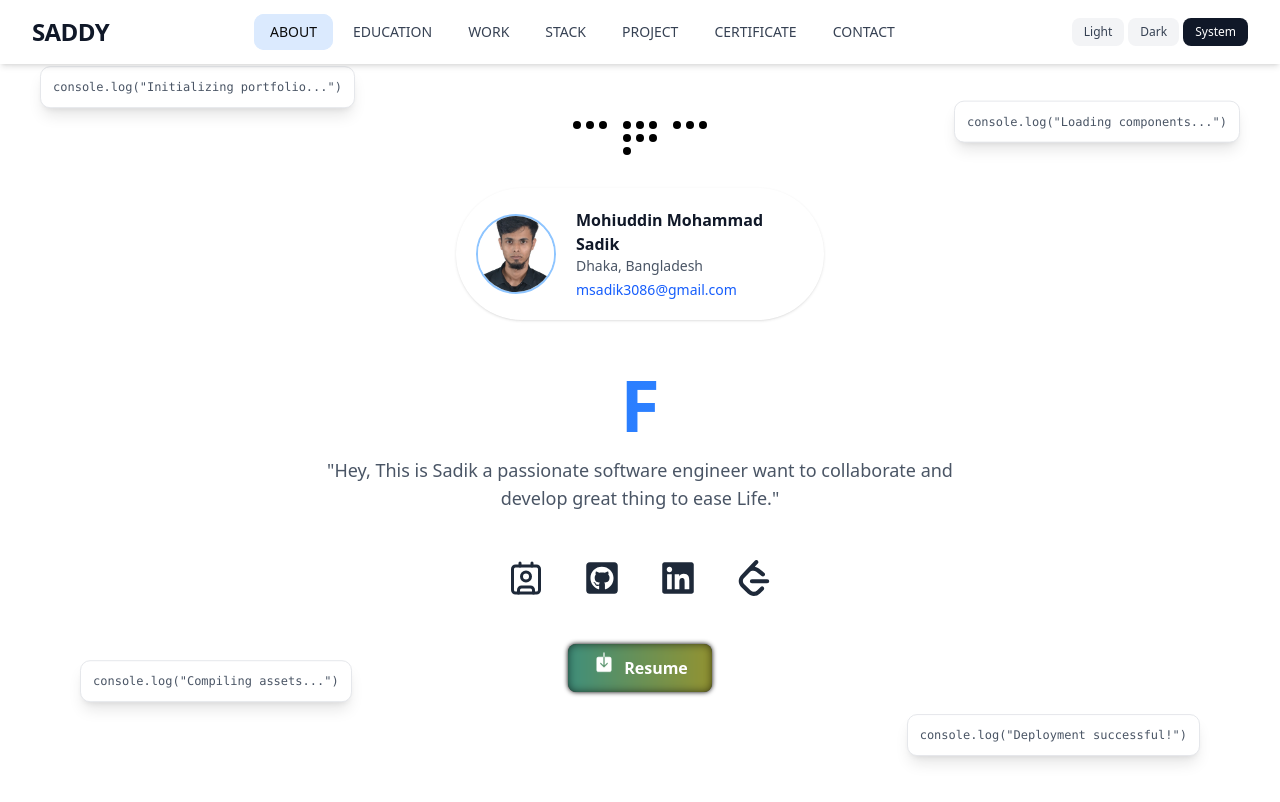
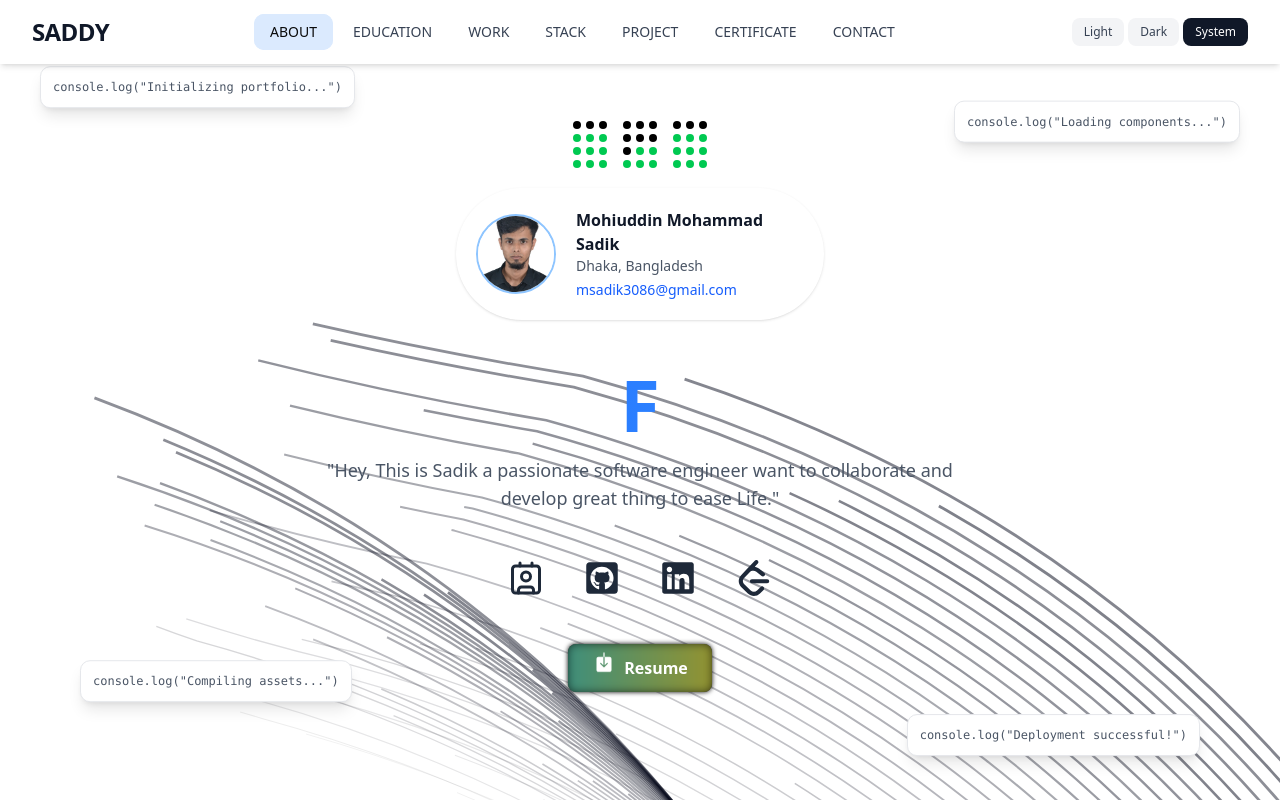
Before and after one commit to dksaddy/msadik, a Next.js app: page / in a window 1280 px wide. Shown: the top 802 px of the page. Built offline with nearby package versions, Linux system fonts and the light colour scheme.

Commit message:
Hero Design stealing template very fun

```diff
--- a/app/components/Hero.jsx
+++ b/app/components/Hero.jsx
@@ -9,6 +9,50 @@
 import { SiLeetcode } from "react-icons/si";
 import DownloadCV from '../helper/DownloadCV';
 import EmailCopy from '../helper/EmailAddress';
+
+function FloatingPaths({ position }) {
+  const paths = Array.from({ length: 36 }, (_, i) => ({
+    id: i,
+    d: `M-${380 - i * 5 * position} -${189 + i * 6}C-${
+      380 - i * 5 * position
+    } -${189 + i * 6} -${312 - i * 5 * position} ${216 - i * 6} ${
+      152 - i * 5 * position
+    } ${343 - i * 6}C${616 - i * 5 * position} ${470 - i * 6} ${
+      684 - i * 5 * position
+    } ${875 - i * 6} ${684 - i * 5 * position} ${875 - i * 6}`,
+    color: `rgba(15,23,42,${0.1 + i * 0.03})`,
+    width: 0.5 + i * 0.03,
+  }))
+
+  return (
+    <div className="absolute inset-0 pointer-events-none">
+      <svg className="w-full h-full text-slate-950 dark:text-white" viewBox="0 0 696 316" fill="none">
+        <title>Background Paths</title>
+        {paths.map((path) => (
+          <motion.path
+            key={path.id}
+            d={path.d}
+            stroke="currentColor"
+            strokeWidth={path.width}
+            strokeOpacity={0.1 + path.id * 0.03}
+            initial={{ pathLength: 0.3, opacity: 0.6 }}
+            animate={{
+              pathLength: 1,
+              opacity: [0.3, 0.6, 0.3],
+              pathOffset: [0, 1, 0],
+            }}
+            transition={{
+              duration: 20 + Math.random() * 10,
+              repeat: Number.POSITIVE_INFINITY,
+              ease: "linear",
+            }}
+          />
+        ))}
+      </svg>
+    </div>
+  )
+}
+
 
 export default function Hero() {
   const consoleLogMessages = [
@@ -24,6 +68,11 @@
     className="min-h-screen relative flex items-center justify-center bg-white text-gray-800 overflow-hidden py-24 lg:py-10
     dark:bg-background"
     >
+
+      <div className="absolute inset-0">
+        <FloatingPaths position={1} />
+        <FloatingPaths position={-1} />
+      </div>
       {/* Console Log Cards */}
       {consoleLogMessages.map((msg, index) => (
         <ConsoleLogCard
--- a/app/helper/Clock.jsx
+++ b/app/helper/Clock.jsx
@@ -26,8 +26,8 @@
         {Array.from({ length: totalBoxes }).map((_, i) => {
           const isFilled = i < filledCount;
           const boxColor = isFilled
-            ? "bg-black dark:bg-foreground"
-            : "bg-white dark:bg-background/10";
+            ? "bg-black dark:bg-white"
+            : "bg-green-500 dark:bg-green-500";
 
           return (
             <div
```
